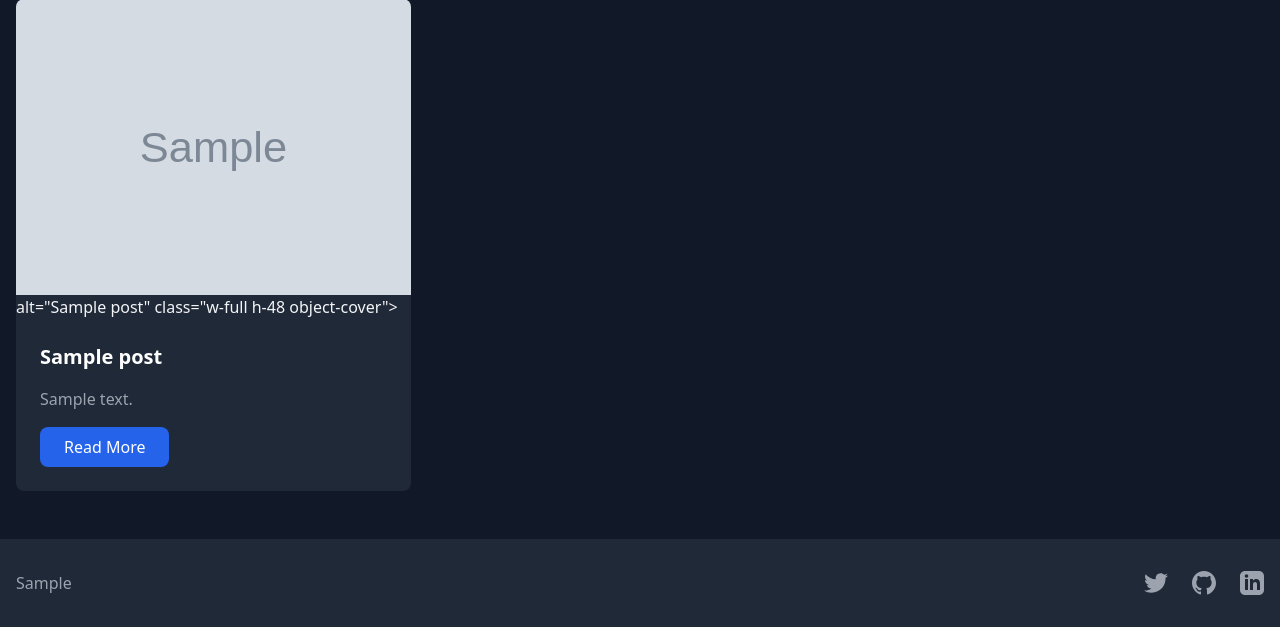
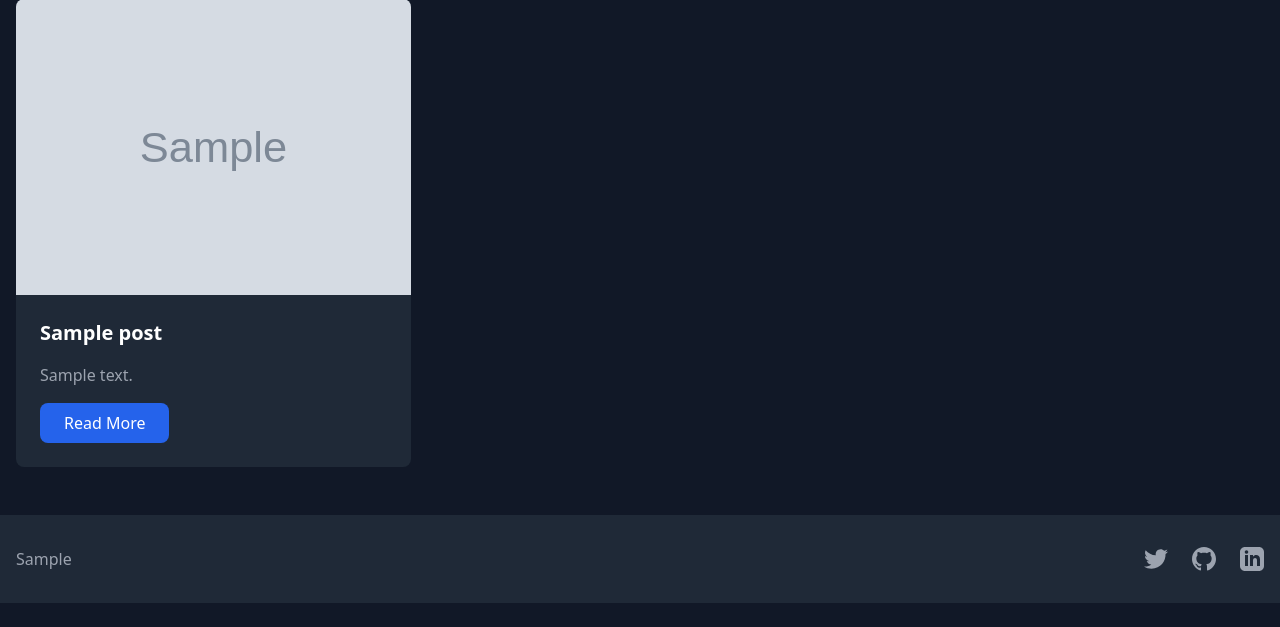
Before and after one commit to 1dev-hridoy/Simple-Blog-Website, a PHP site: page / in a window 1280 px wide. Shown: the part 589-1216 px from the top of the page. After the commit the page ends 1192 px from the top, so only its background shows below. Run offline with PHP 8.4, Linux system fonts and the light colour scheme; tables that the repository leaves empty hold one stand-in row (values such as "Sample post"); grey boxes marked "Sample" are stand-in pictures; some libraries are stand-ins or nearby versions.

Commit message:
home image updated

```diff
--- a/includes/components/__post_grid__.php
+++ b/includes/components/__post_grid__.php
@@ -17,10 +17,7 @@ try {
             <?php if(!empty($posts)): ?>
                 <?php foreach($posts as $post): ?>
                 <article class="bg-gray-800 rounded-lg overflow-hidden hover:transform hover:scale-105 transition-all duration-300">
-                <img src="<?php echo htmlspecialchars('../uploads/' . $post['featured_image']); ?>" alt="Featured Image">
-
-                         alt="<?php echo htmlspecialchars($post['title']); ?>"
-                         class="w-full h-48 object-cover">
+                <img src="<?php echo htmlspecialchars('./' . $post['featured_image']); ?>" alt="Featured Image">
                     <div class="p-6">
                         <h2 class="text-xl font-bold mb-4 text-white"><?php echo htmlspecialchars($post['title']); ?></h2>
                         <p class="text-gray-400 mb-4">
```
